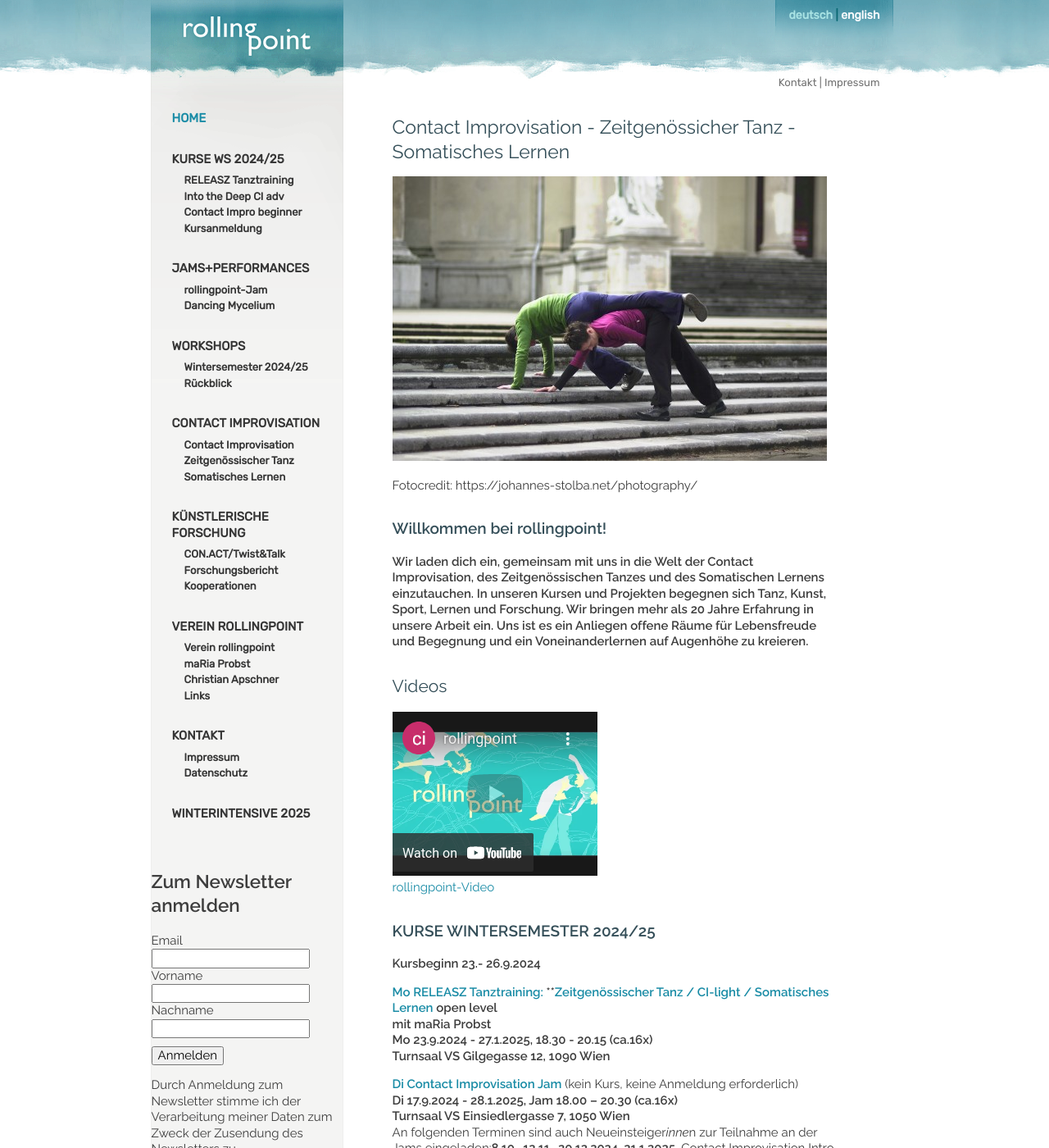
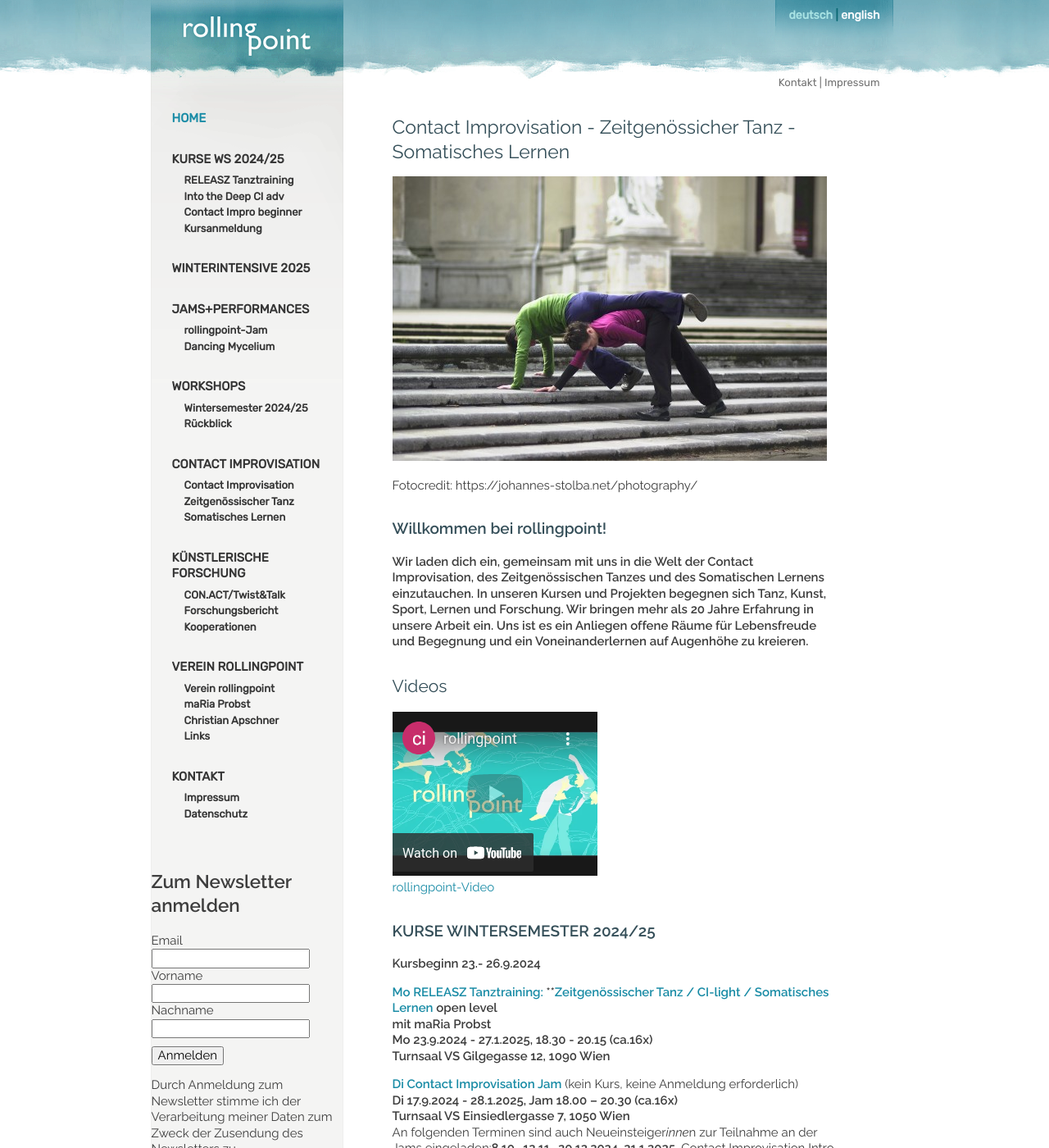
Before and after one commit to manulari/rollingpointat, a Jekyll site: the page built from _pages_de/index.md, in a window 1280 px wide and 1400 px high. Shown: the whole window at 82% size. Built offline with Jekyll 4.4.1, drawn with Linux system fonts in a browser that asks for light colours; comment, search, counter and statistics services are not loaded; part of the change alters nothing that is shown.

Commit message:
Update Settings “nav_de”

```diff
--- a/_data/nav_de.yml
+++ b/_data/nav_de.yml
@@ -12,6 +12,8 @@ entries:
         path: /contactbeg
       - title: Kursanmeldung
         path: /Kursanmeldung
+  - title: WINTERINTENSIVE  2025
+    path: /winterintensive
   - title: JAMS+PERFORMANCES
     path: /jams
     subentries:
@@ -62,5 +64,3 @@ entries:
         path: /impressum
       - title: Datenschutz
         path: /datenschutz
-  - title: WINTERINTENSIVE  2025
-    path: /winterintensive
```
